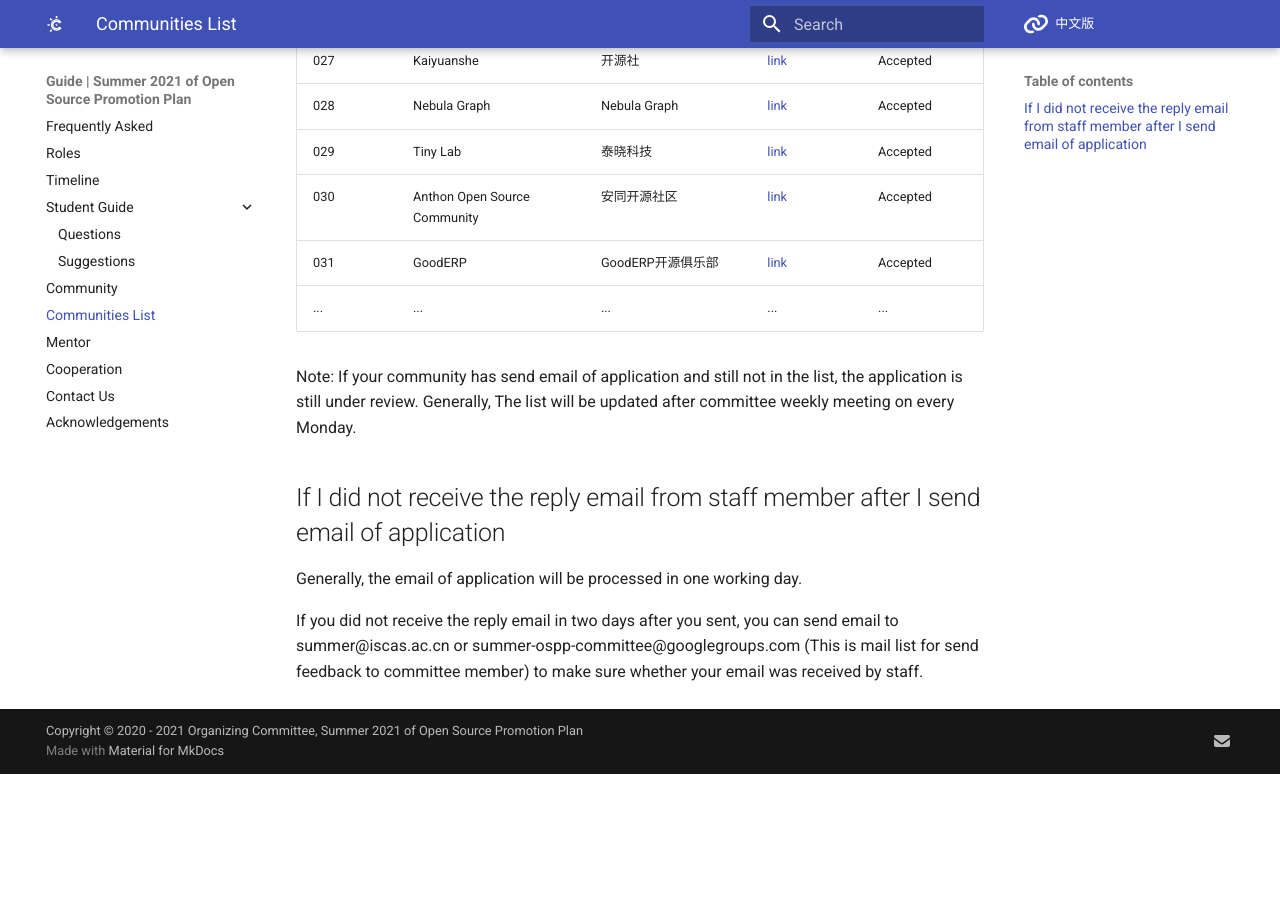
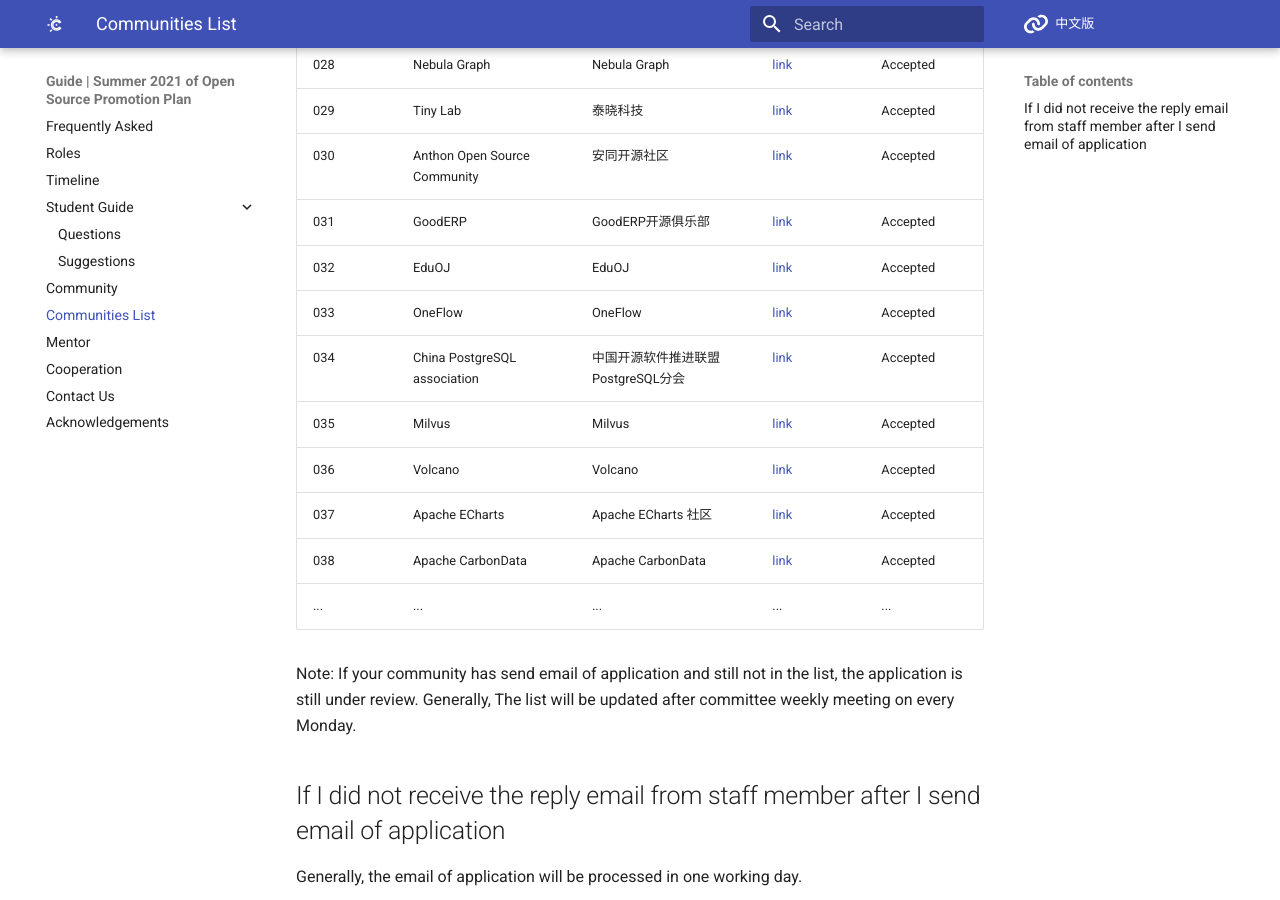
Before and after one commit to summer-ospp/help-en, an MkDocs documentation site: the page built from docs/communities-list.md, in a window 1280 px wide and 900 px high, scrolled down 1678 px. Built offline with MkDocs 1.6.1 and Material for MkDocs 9.7.7, drawn with Linux system fonts in a browser that asks for light colours; comment, search, counter and statistics services are not loaded; before the commit the page ends 2452 px from its top, so only the background shows below that.

Commit message:
Update communities-list.md

```diff
--- a/docs/communities-list.md
+++ b/docs/communities-list.md
@@ -37,6 +37,13 @@ Before the deadline (Apr 30th, 2021) of application for community, this list wil
 | 029  | Tiny Lab                | 泰晓科技                   | [link](http://tinylab.org)                             | Accepted             |
 | 030  | Anthon Open Source Community   | 安同开源社区        | [link](https://aosc.io)                        | Accepted             |
 | 031  | GoodERP                 | GoodERP开源俱乐部          | [link](https://gooderp.org)                        | Accepted             |
+| 032  | EduOJ                 | EduOJ          | [link](https://github.com/EduOJ)                        | Accepted    |
+| 033  | OneFlow                 | OneFlow          | [link](https://github.com/Oneflow-Inc)                        | Accepted    |
+| 034  | China PostgreSQL association             | 中国开源软件推进联盟PostgreSQL分会       | [link](https://www.postgresqlchina.com/)               | Accepted    |
+| 035  | Milvus                 | Milvus          | [link](https://www.milvus.io/cn/)                        | Accepted    |
+| 036  | Volcano                 | Volcano          | [link](https://volcano.sh/zh/)                        | Accepted    |
+| 037  | Apache ECharts                 | Apache ECharts 社区          | [link](https://echarts.apache.org)                        | Accepted    |
+| 038  | Apache CarbonData                 | Apache CarbonData          | [link](carbondata.apache.org)                        | Accepted    |
 | ...  | ...                     | ...                      | ...                                                    | ...                  |
 
 
```
